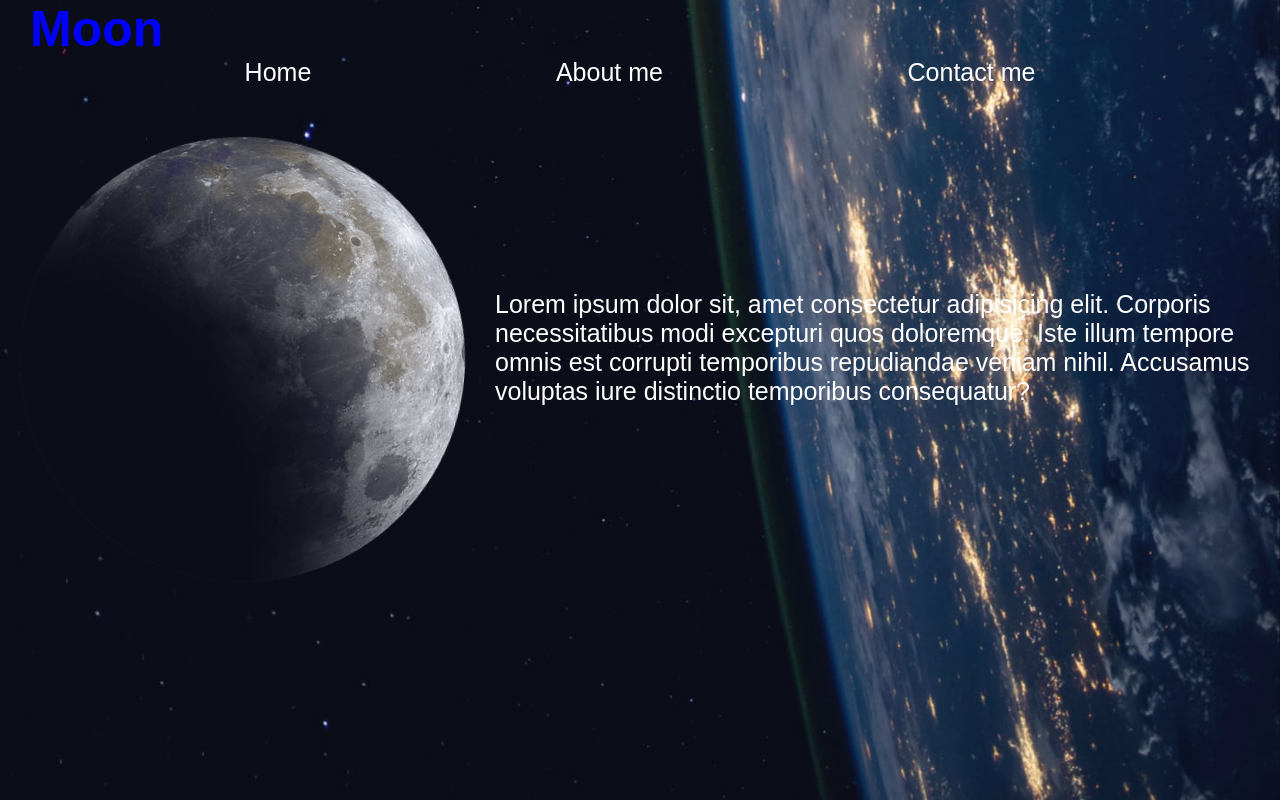
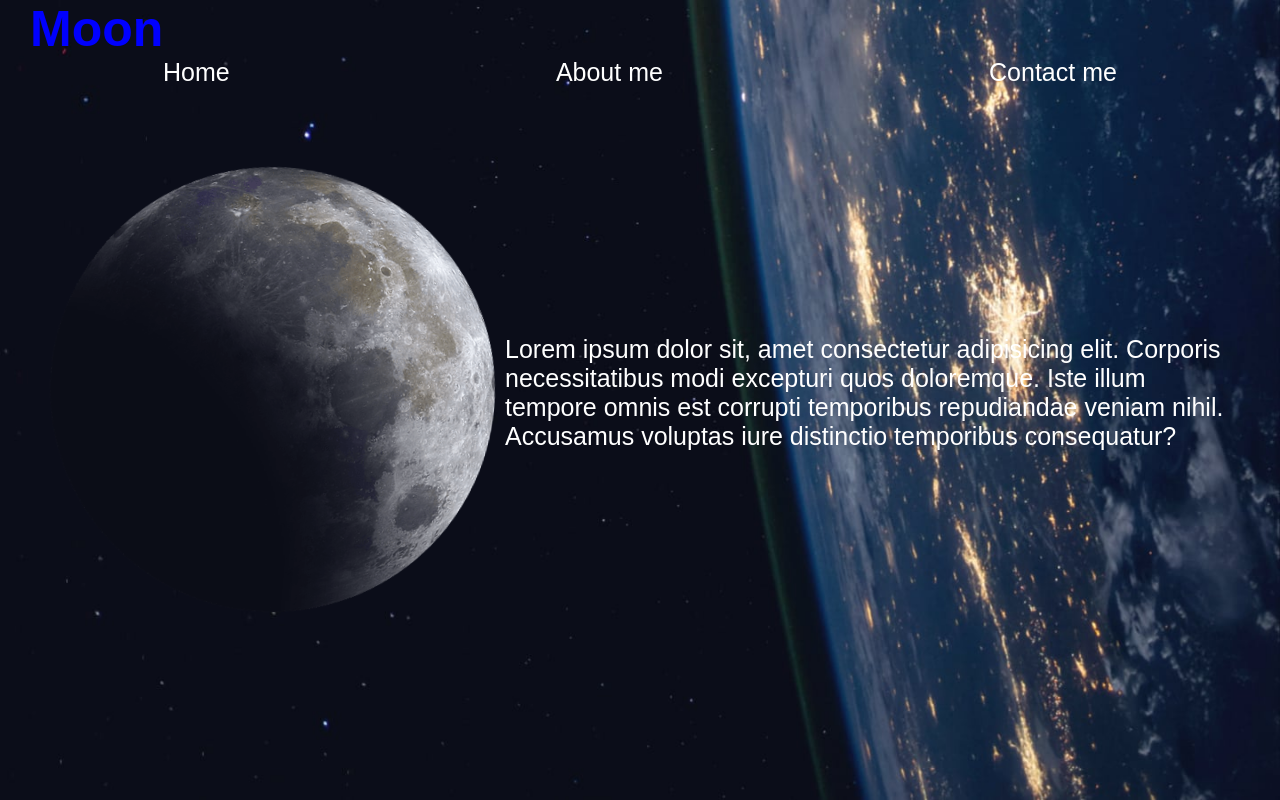
Before and after one commit to chendito/Space-website, a PHP site: page / in a window 1280 px wide. Run offline with PHP 8.4, Linux system fonts and the light colour scheme.

Commit message:
Config css

```diff
--- a/styles.css
+++ b/styles.css
@@ -22,8 +22,9 @@ body {
 
 .navigation {
     display: flex;
-    justify-content: space-evenly;
+    justify-content: space-around;
     align-items: center;
+    z-index: 999;
 }
 .navigation a {
     text-decoration: none;
@@ -46,15 +47,16 @@ body {
     justify-content: center;
     align-items: center;
     column-gap: 10px;
+    margin-top: 30px;
+    padding: 50px;
 }
 
 .img__moon--lunita {
-    margin-top: 30px;
-    padding: 20px;
     animation: 25s rotate linear infinite;
     -webkit-animation: 25s rotate linear infinite;
     transform-origin: 50% 50%;
     -webkit-transform-origin: 50% 50%;
+    border-radius: 50%;
 }
 @keyframes rotate {
     from {transform: rotate(0deg);}
```
Also changed, not shown: index.html (line endings or trailing spaces).
